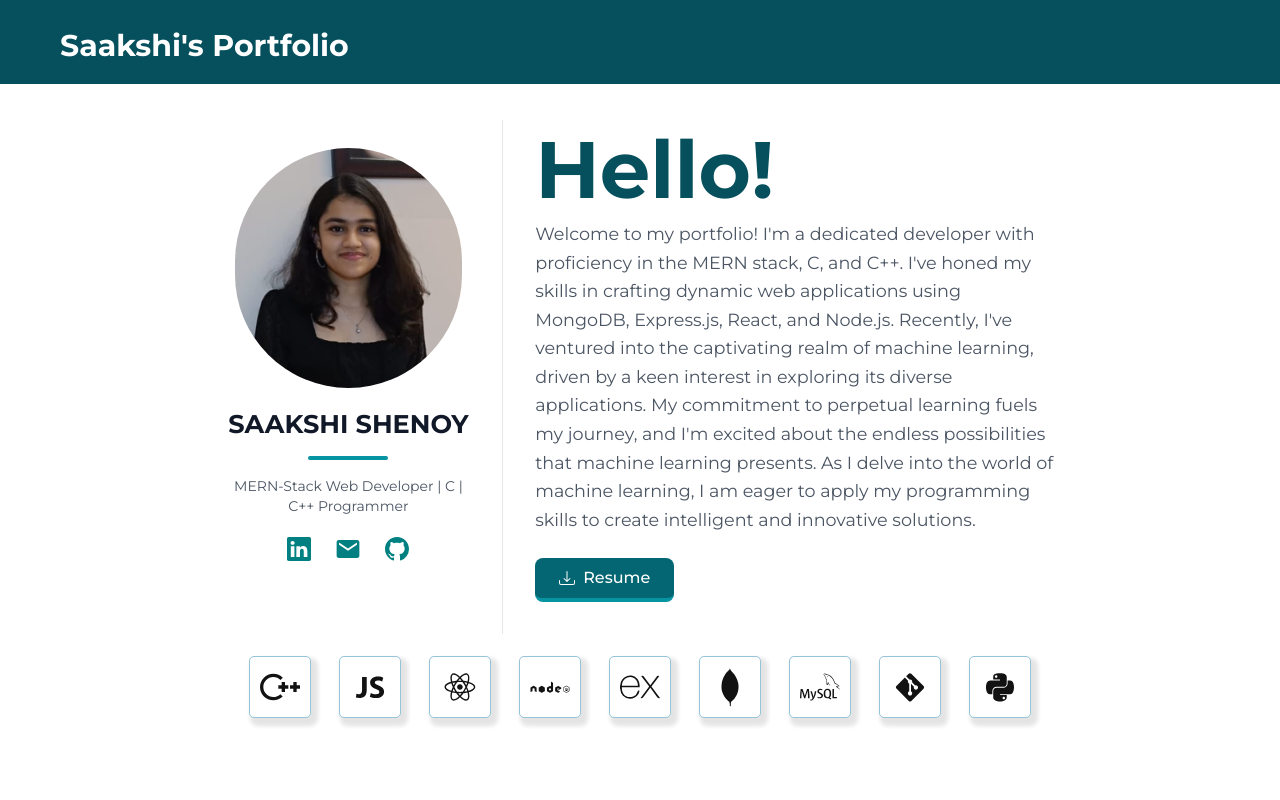
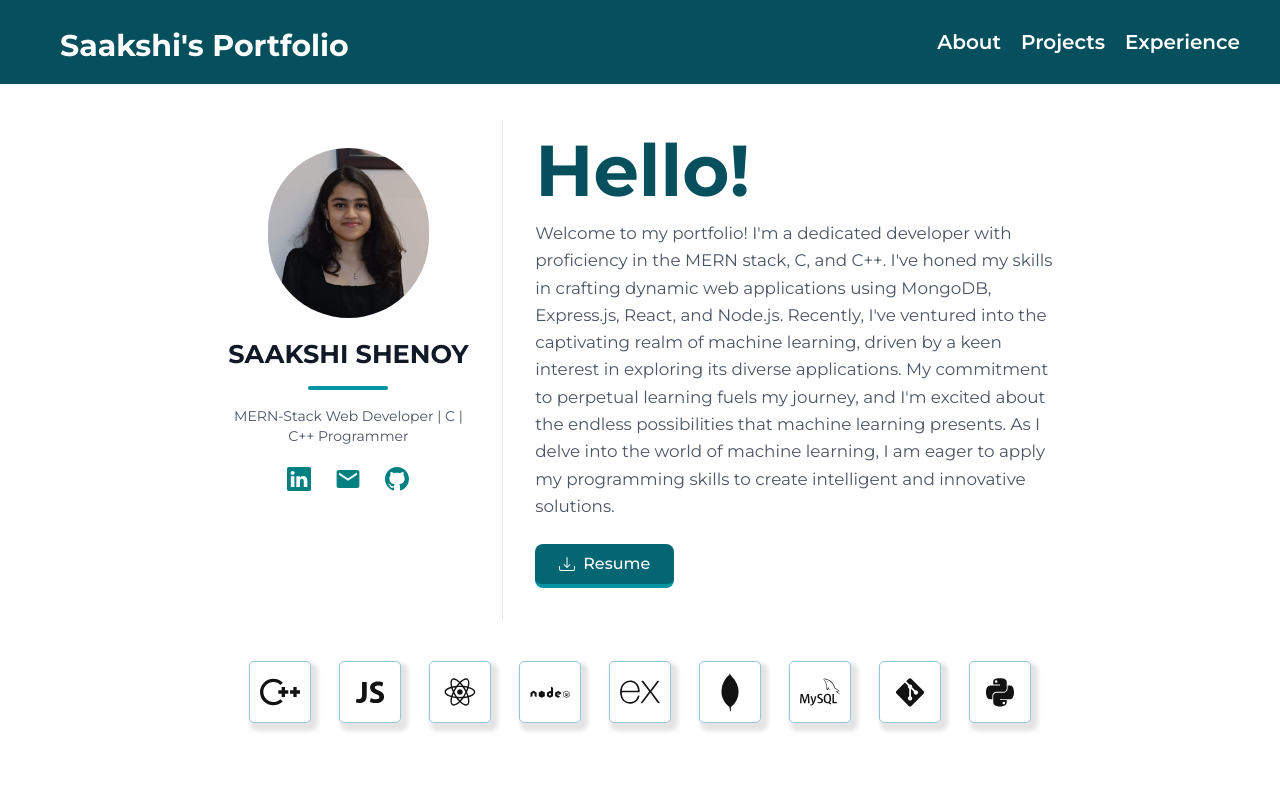
Before and after one commit to Saakshi-Shenoy/Portfolio, a React (Create React App) app: page / in a window 1280 px wide. Shown: the top 800 px of the page. Built offline with nearby package versions, Linux system fonts and the light colour scheme.

Commit message:
fixes made

```diff
--- a/src/App.css
+++ b/src/App.css
@@ -1,6 +1,25 @@
 @tailwind base;
 @tailwind components;
 @tailwind utilities;
+
+.image-dimensions{
+  height: 66%;
+  width: 66%;
+}
+
+@media (max-width:768px){
+  .image-dimensions{
+    height: 58%;
+    width: 58%;
+  }
+}
+
+@media (min-width:768px) and (max-width:1024px){
+  .image-dimensions{
+    height: 70%;
+    width: 70%;
+  }
+}
 
 .projects-spacing{
     font-size: 2.5em;
@@ -56,12 +75,12 @@
     line-height: 1.6 !important;
   }
 
-  .dropdown-menu {
-    max-height: 0;
-    overflow: hidden;
-    transition: max-height 0.4s cubic-bezier(0.95, 0.01, 0.01, 0.95);
+.skills-spacing{
+  padding-top: 1.5%;
+}
+
+@media (max-width:767px){
+  .skills-spacing{
+    padding-top: 7%;
   }
-
-  .dropdown-menu.open {
-    max-height: 200px;
-  }
+}
--- a/src/components/About.jsx
+++ b/src/components/About.jsx
@@ -25,7 +25,7 @@ function About(props) {
   });
 
   const emailAddress = "shenoy.saakshi910@gmail.com";
-  // https://drive.google.com/u/0/uc?id=1OenKMmwgl2KXui96VK-cuScG0rFLxa_Q&export=download
+  // https://drive.usercontent.google.com/u/0/uc?id=1XoNPwjyvRQD14Dx5TJ6likl9J_RJV7ka&export=download  --> for direct download w/o viewing;
 
   const handleDownload = () => {
     const fileUrl =
@@ -49,7 +49,7 @@ function About(props) {
                 <div className="rounded-full inline-flex items-center justify-center text-gray-400">
                   <img
                     src={ME}
-                    className="mb-3 rounded-full h-60 w-65"
+                    className="mb-3 rounded-full image-dimensions"
                     alt="Saakshi Shenoy"
                   />
                 </div>
@@ -106,13 +106,13 @@ function About(props) {
               <div className="sm:w-2/3 sm:pl-8 sm:py-8 sm:border-l border-gray-200 sm:border-t-0 border-t mt-4 pt-4 sm:mt-0 text-center sm:text-left" data-aos="fade-in">
                 <h1
                   className="title-font sm:text-3xl mb-4 font-bold text-teal-800 pb-3"
-                  style={{ fontSize: "5em", fontFamily: "Montserrat" }}
+                  style={{ fontSize: "4.5em", fontFamily: "Montserrat" }}
                 >
                   Hello!<br className="hidden lg:inline-block"></br>
                 </h1>
                 <p
                   className="leading-relaxed text-md mb-5 mt-5"
-                  style={{ fontFamily: "Montserrat", fontSize: "1.1em" }}
+                  style={{ fontFamily: "Montserrat", fontSize: "1.05em" }}
                 >
                   Welcome to my portfolio! I'm a
                   dedicated developer with proficiency in the MERN stack, C, and
@@ -147,7 +147,7 @@ function About(props) {
           </div>
         </div>
       </section>
-      <div className="flex justify-center pb-5" data-aos="fade-up" data-aos-duration="1300">
+      <div className="flex justify-center pb-5 skills-spacing" data-aos="fade-up" data-aos-duration="1300">
         <div className="grid grid-cols-3 sm:grid-cols-4 md:grid-cols-9 gap-2">
           <div className="tech-icons">
             <CgCPlusPlus className="w-15 h-15 " />
--- a/src/components/Header.jsx
+++ b/src/components/Header.jsx
@@ -62,8 +62,8 @@ function Header() {
           </div>
 
           <nav
-            className={`md:ml-auto flex flex-wrap items-center text-base justify-center gap-5 dropdown-menu ${
-              isOpen ? 'open' : ''
+            className={`md:ml-auto flex flex-wrap items-center text-base justify-center gap-5 ${
+              isOpen ? 'block' : 'hidden'
             } md:flex flex-col md:flex-row`}
           >
             <a
```
